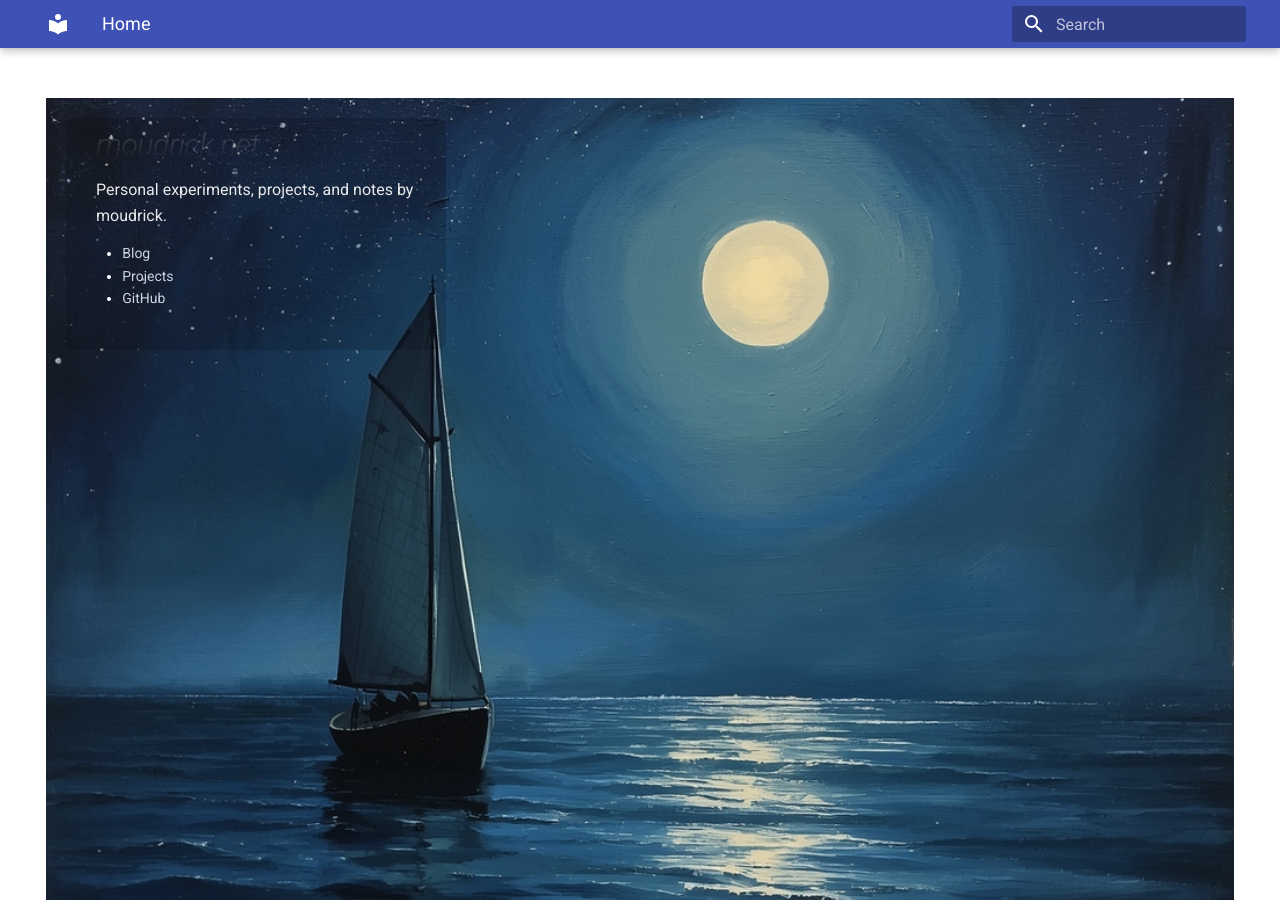
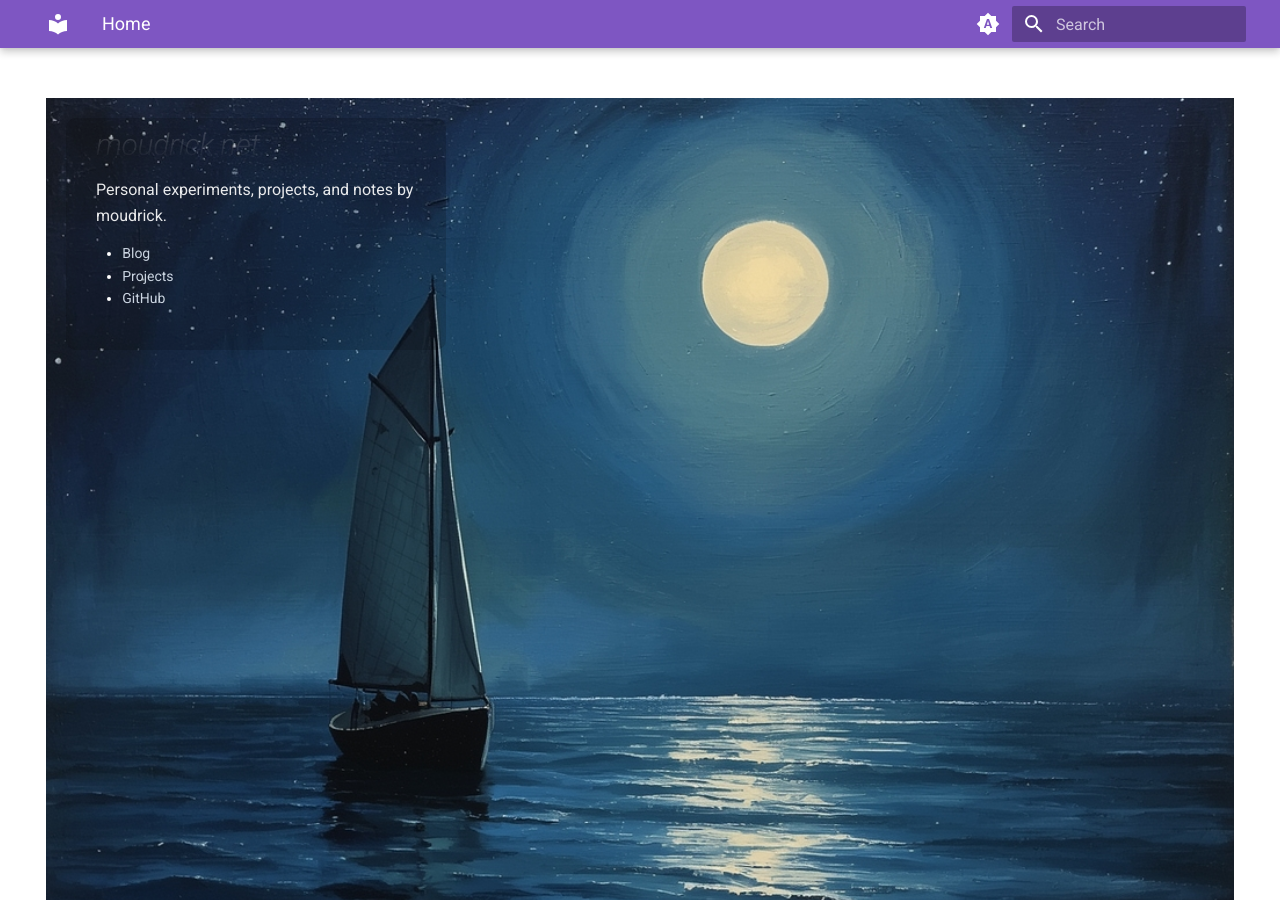
Before and after one commit to moudrick/moudrick.github.io, an MkDocs documentation site: the page built from docs/index.md, in a window 1280 px wide and 900 px high. Built offline with MkDocs 1.6.1 and Material for MkDocs 9.7.7, drawn with Linux system fonts in a browser that asks for light colours.

Commit message:
palette with (prefers-color-scheme)

```diff
--- a/mkdocs.yml
+++ b/mkdocs.yml
@@ -21,6 +21,25 @@ theme:
     - navigation.instant
     - navigation.tracking
     - content.code.copy
+  palette:
+    - media: "(prefers-color-scheme)"
+      toggle:
+        icon: material/brightness-auto
+        name: Switch dark/light mode automatically by user's OS
+    - media: "(prefers-color-scheme: light)"
+      scheme: default
+      primary: deep purple
+      accent: green
+      toggle:
+        icon: material/brightness-7
+        name: Switch to dark mode
+    - media: "(prefers-color-scheme: dark)"
+      scheme: slate
+      primary: deep purple
+      accent: green
+      toggle:
+        icon: material/brightness-4
+        name: Switch to light mode
 
 extra:
   consent:
```
